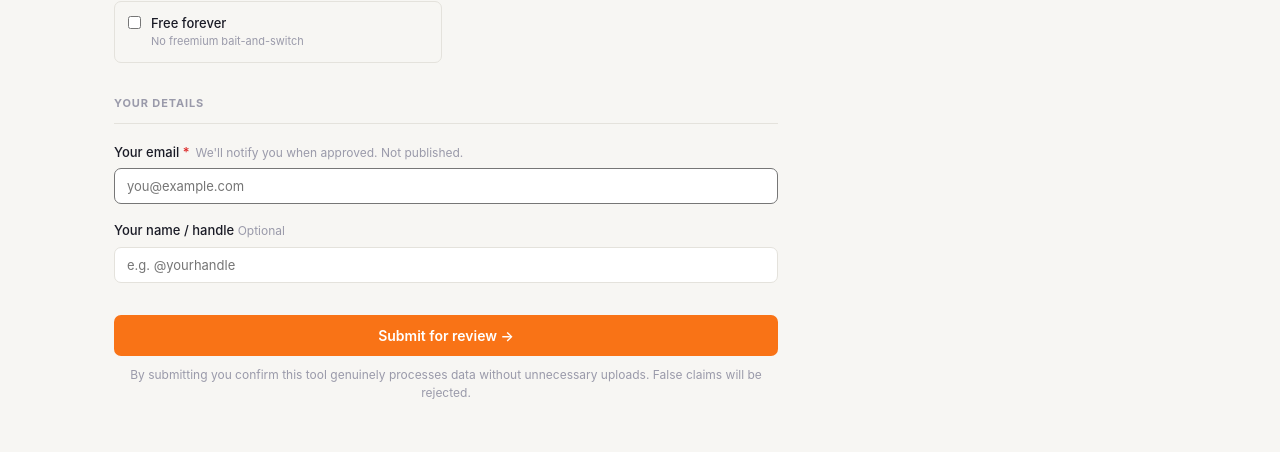
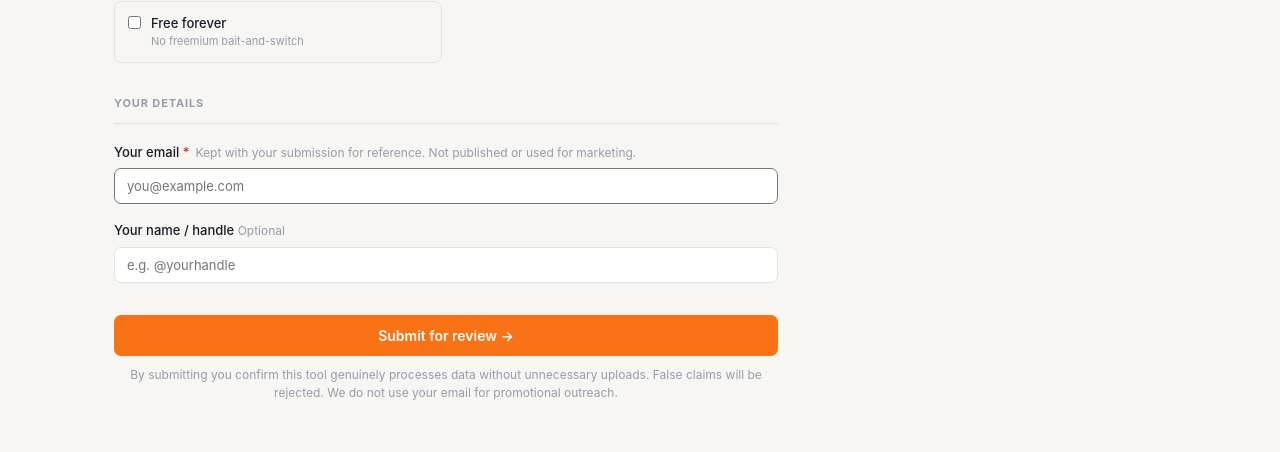
Before and after one commit to digitalwareshub/nouploadtools-new, a Next.js app: page /submit in a window 1280 px wide. Shown: the part 1084-1536 px from the top of the page. Built offline with nearby package versions, Linux system fonts and the light colour scheme; no server answers.

Commit message:
copy: clarify submitter email policy

```diff
--- a/app/submit/SubmitForm.tsx
+++ b/app/submit/SubmitForm.tsx
@@ -134,8 +134,8 @@ export default function SubmitForm() {
           Submission received
         </h2>
         <p style={{ fontSize: 14, color: 'var(--text-2)', maxWidth: 400, margin: '0 auto 24px' }}>
-          Thanks! We&apos;ll review your tool and email you at <strong>{successEmail}</strong> when
-          it goes live. Usually 1–3 days.
+          Thanks! We&apos;ll review your tool. We do not send promotional emails or contact
+          submitters about paid placements after submission.
         </p>
         <Link
           href="/directory"
@@ -404,7 +404,7 @@ export default function SubmitForm() {
               <span
                 style={{ fontWeight: 400, color: 'var(--text-3)', fontSize: 12, marginLeft: 6 }}
               >
-                We&apos;ll notify you when approved. Not published.
+                Kept with your submission for reference. Not published or used for marketing.
               </span>
             </label>
             <input
@@ -466,7 +466,7 @@ export default function SubmitForm() {
           }}
         >
           By submitting you confirm this tool genuinely processes data without unnecessary uploads.
-          False claims will be rejected.
+          False claims will be rejected. We do not use your email for promotional outreach.
         </p>
       </form>
     </>
```
